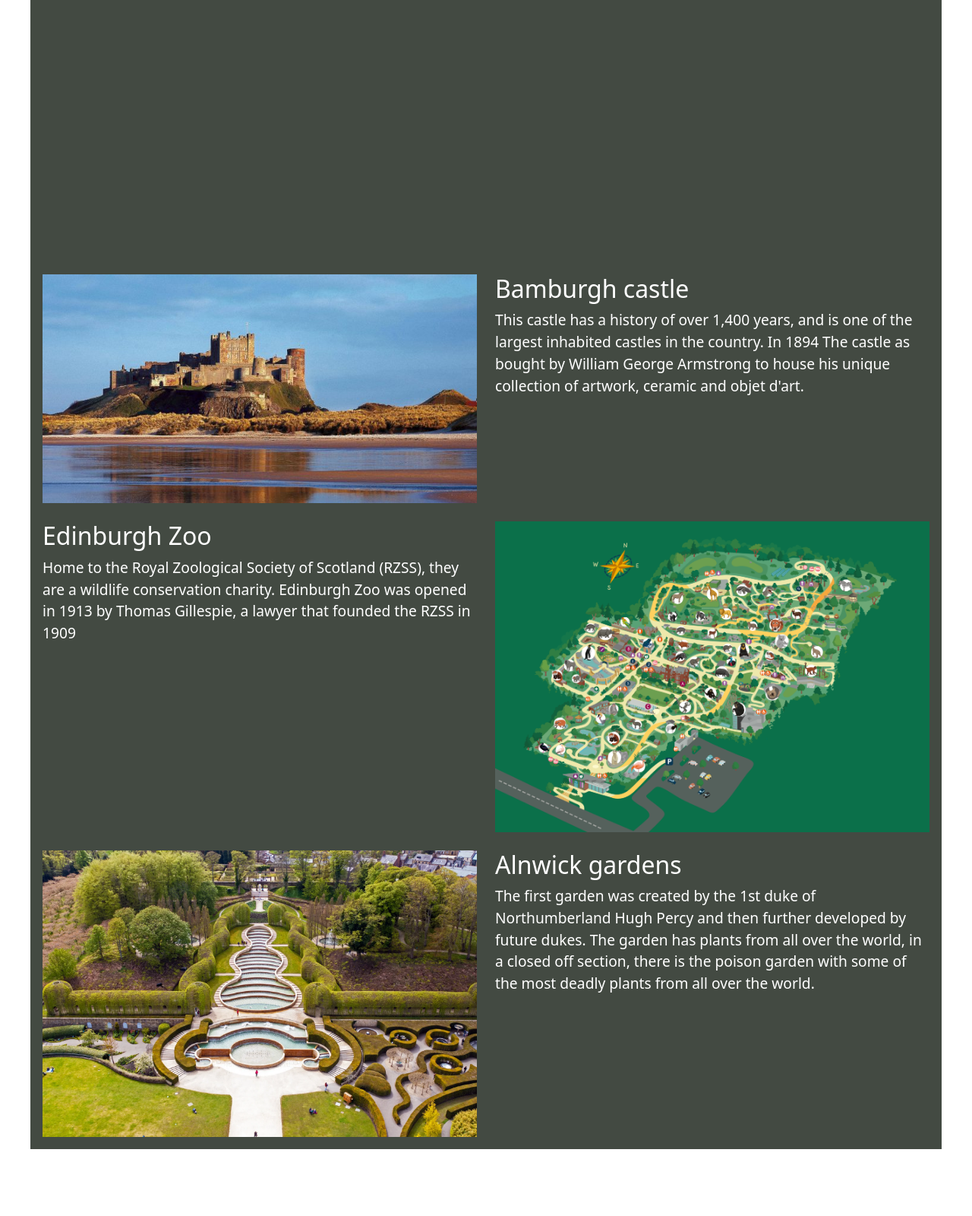
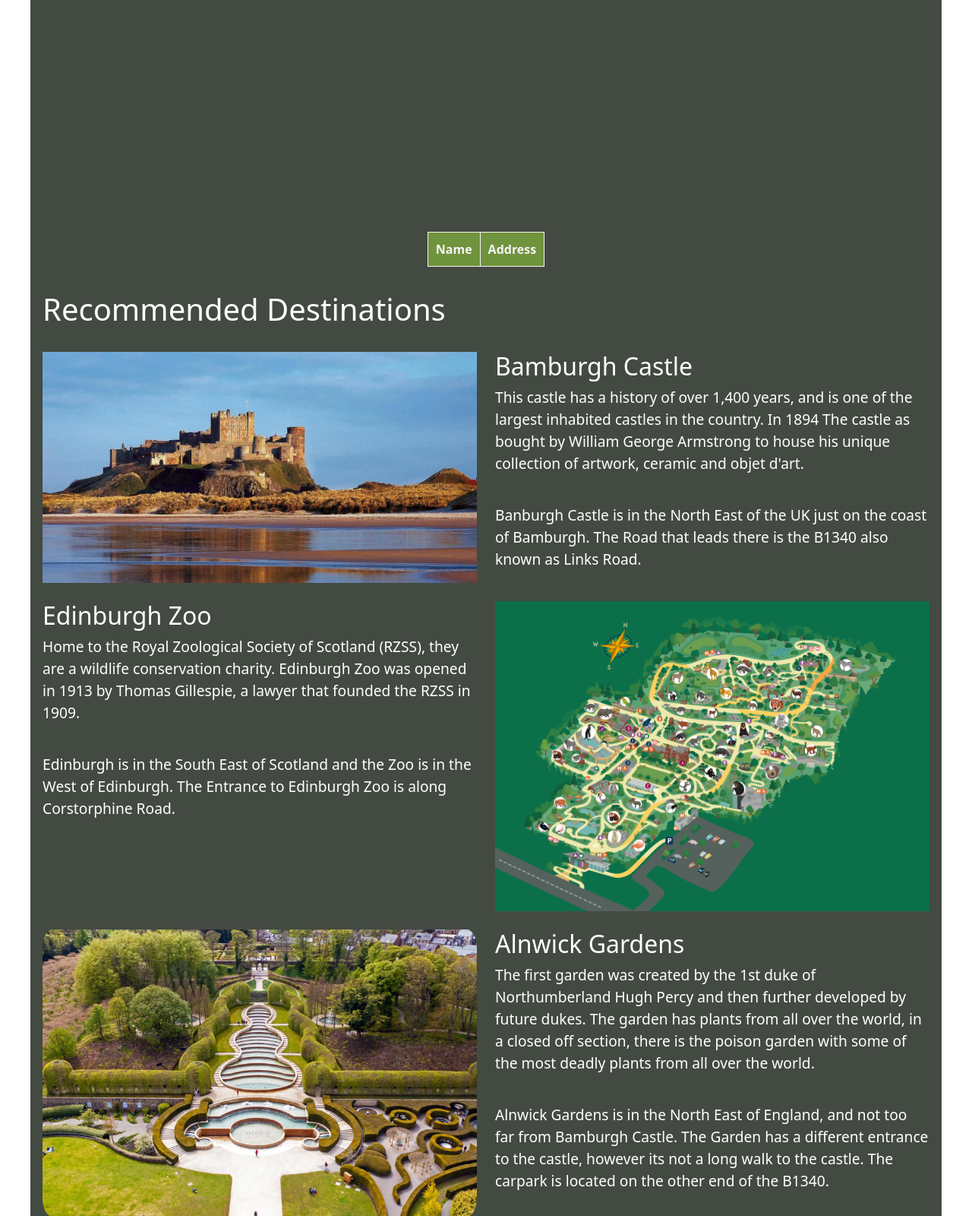
Before and after one commit to Explosion247/the-uk-road-trip, a website: page index.html in a window 1280 px wide. Shown: the part 1200-2800 px from the top of the page at 76% size. Before the commit the page ends 2712 px from the top, so only its background shows below. Drawn offline with nearby package versions, Linux system fonts and the light colour scheme; some packages are replaced by stand-ins of ours.

Commit message:
Removed the nav bar, added a title to the recommended locations, and added more information about the recommended locations

```diff
--- a/assets/css/styles.css
+++ b/assets/css/styles.css
@@ -17,13 +17,7 @@
   font-size: larger;
 }
 
-/* carousel CSS */
-.carousel-item {
-  height: 300px;
-}
-.carousel-item img {
-  height: 300px;
-}
+/* Map CSS */
 
 #map {
   height: auto;
@@ -33,15 +27,13 @@
   color: black;
 }
 
-/*
- * Optional: Makes the sample page fill the window.
- */
 html,
 body {
   height: 100%;
   margin: 0;
   padding: 0;
 }
+
 #text-input-card {
   width: 25%;
   background-color: #fff;
@@ -76,3 +68,22 @@
   transition: background-color 0.15s ease-in-out;
   text-align: center;
 }
+/* Tables CSS */
+#locations {
+  width: auto;
+  margin: auto;
+  text-align: center;
+  color: whitesmoke;
+}
+#locations th,
+td {
+  padding: 10px;
+  border: 1px solid;
+}
+#locations th {
+  background-color: #70933d;
+}
+/* Img CSS */
+.row img {
+  border-radius: 25px;
+}
--- a/index.html
+++ b/index.html
@@ -20,35 +20,6 @@
   </head>
   <body>
     <div class="wrapper">
-      <nav class="navbar navbar-expand-lg bg-body-tertiary">
-        <div class="container-fluid">
-          <a class="navbar-brand" href="#">UK Road trips</a>
-          <button
-            class="navbar-toggler"
-            type="button"
-            data-bs-toggle="collapse"
-            data-bs-target="#navbarNav"
-            aria-controls="navbarNav"
-            aria-expanded="false"
-            aria-label="Toggle navigation"
-          >
-            <span class="navbar-toggler-icon"></span>
-          </button>
-          <div class="collapse navbar-collapse" id="navbarNav">
-            <ul class="navbar-nav">
-              <li class="nav-item">
-                <a class="nav-link" aria-current="page" href="#">Home</a>
-              </li>
-              <li class="nav-item">
-                <a class="nav-link" href="#">Recommended Locations</a>
-              </li>
-              <li class="nav-item">
-                <a class="nav-link" href="#">Route planner</a>
-              </li>
-            </ul>
-          </div>
-        </div>
-      </nav>
       <h1>UK road trips</h1>
       <p>
         Welcome to UK road trips, here you can plan your road trip around the UK
@@ -79,9 +50,16 @@
         <!-- [END maps_add_map_div] -->
       </div>
 
-      <div>
-        <table id="locations" class="pt-4 pb-4"></table>
+      <div class="pt-4">
+        <table id="locations">
+          <tr>
+            <th>Name</th>
+            <th>Address</th>
+          </tr>
+        </table>
       </div>
+
+      <h1>Recommended Destinations</h1>
 
       <div class="row pt-4">
         <img
@@ -90,12 +68,18 @@
           class="col-6 rounded"
         />
         <div class="col-6">
-          <h2>Bamburgh castle</h2>
+          <h2>Bamburgh Castle</h2>
           <p>
             This castle has a history of over 1,400 years, and is one of the
             largest inhabited castles in the country. In 1894 The castle as
             bought by William George Armstrong to house his unique collection of
             artwork, ceramic and objet d'art.
+          </p>
+          <br />
+          <p>
+            Banburgh Castle is in the North East of the UK just on the coast of
+            Bamburgh. The Road that leads there is the B1340 also known as Links
+            Road.
           </p>
         </div>
       </div>
@@ -105,7 +89,13 @@
           <p>
             Home to the Royal Zoological Society of Scotland (RZSS), they are a
             wildlife conservation charity. Edinburgh Zoo was opened in 1913 by
-            Thomas Gillespie, a lawyer that founded the RZSS in 1909
+            Thomas Gillespie, a lawyer that founded the RZSS in 1909.
+          </p>
+          <br />
+          <p>
+            Edinburgh is in the South East of Scotland and the Zoo is in the
+            West of Edinburgh. The Entrance to Edinburgh Zoo is along
+            Corstorphine Road.
           </p>
         </div>
 
@@ -119,16 +109,23 @@
         <img
           src="assets/images/alnwick-gardens.webp"
           alt="uk country side"
-          class="col-6 rounded-3"
+          class="col-6"
         />
         <div class="col-6">
-          <h2>Alnwick gardens</h2>
+          <h2>Alnwick Gardens</h2>
           <p>
             The first garden was created by the 1st duke of Northumberland Hugh
             Percy and then further developed by future dukes. The garden has
             plants from all over the world, in a closed off section, there is
             the poison garden with some of the most deadly plants from all over
             the world.
+          </p>
+          <br />
+          <p>
+            Alnwick Gardens is in the North East of England, and not too far
+            from Bamburgh Castle. The Garden has a different entrance to the
+            castle, however its not a long walk to the castle. The carpark is
+            located on the other end of the B1340.
           </p>
         </div>
       </div>
```
Also changed, not shown: 1 other file.
